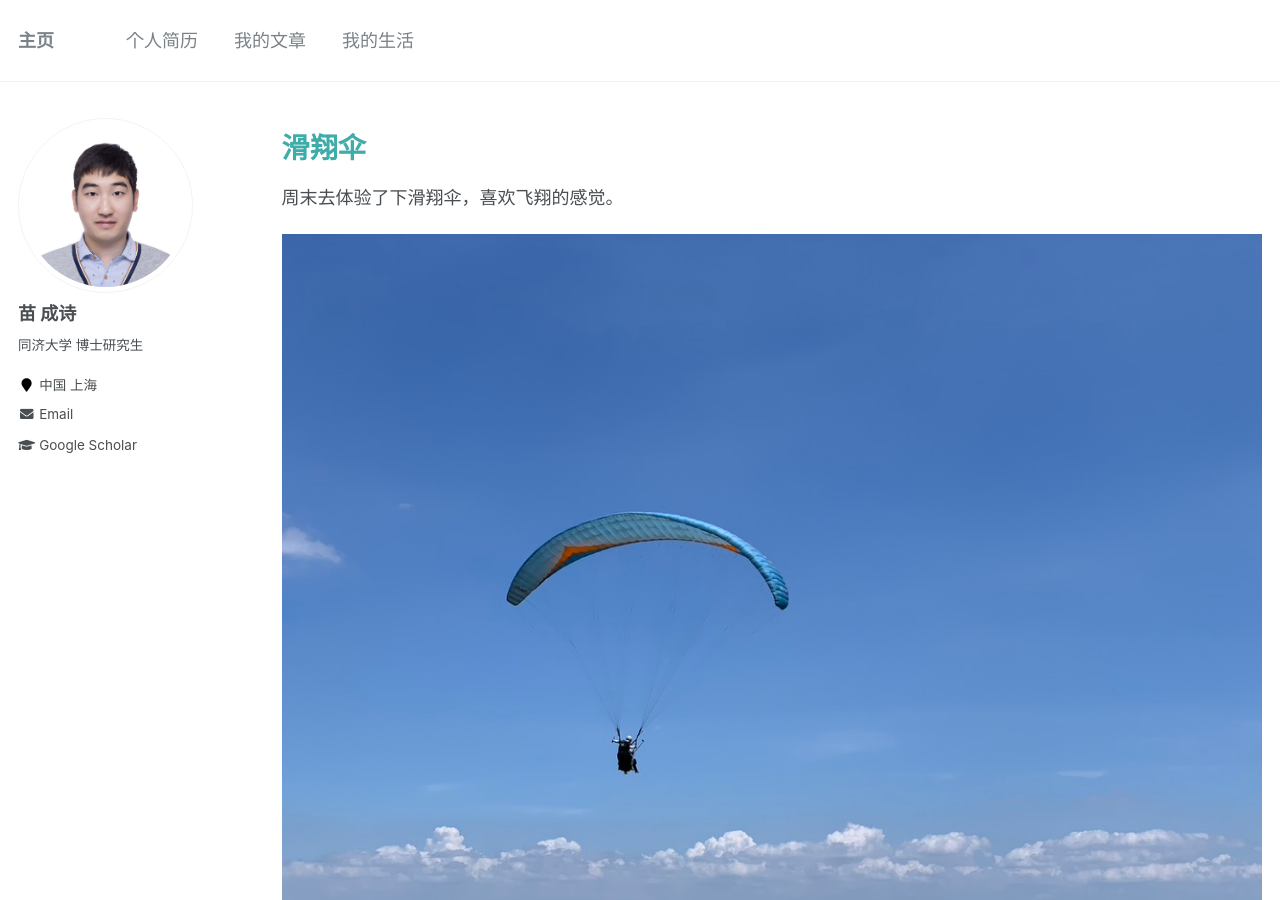
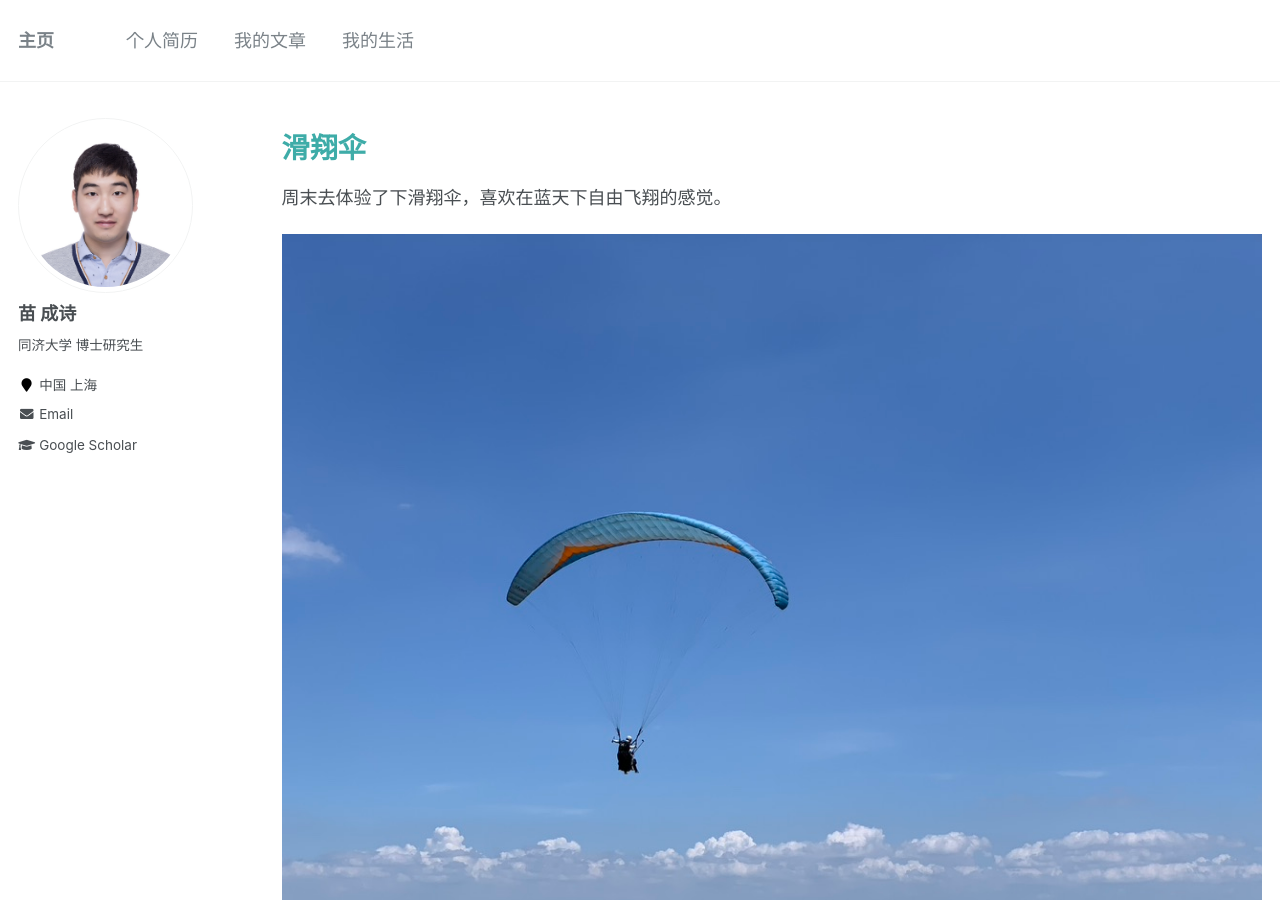
Before and after one commit to miaochengshi/cn, a Jekyll site: the page built from _pages/life.md, in a window 1280 px wide and 900 px high. Built offline with Jekyll 4.4.1, drawn with Linux system fonts in a browser that asks for light colours.

Commit message:
Update life.md

```diff
--- a/_pages/life.md
+++ b/_pages/life.md
@@ -9,7 +9,7 @@ redirect_from:
 
 滑翔伞
 ======
-周末去体验了下滑翔伞，喜欢飞翔的感觉。
+周末去体验了下滑翔伞，喜欢在蓝天下自由飞翔的感觉。
 
 ![My WeChat Official Account](/images/paragliding1.jpeg)
 ![My WeChat Official Account](/images/paragliding2.jpeg)
```
